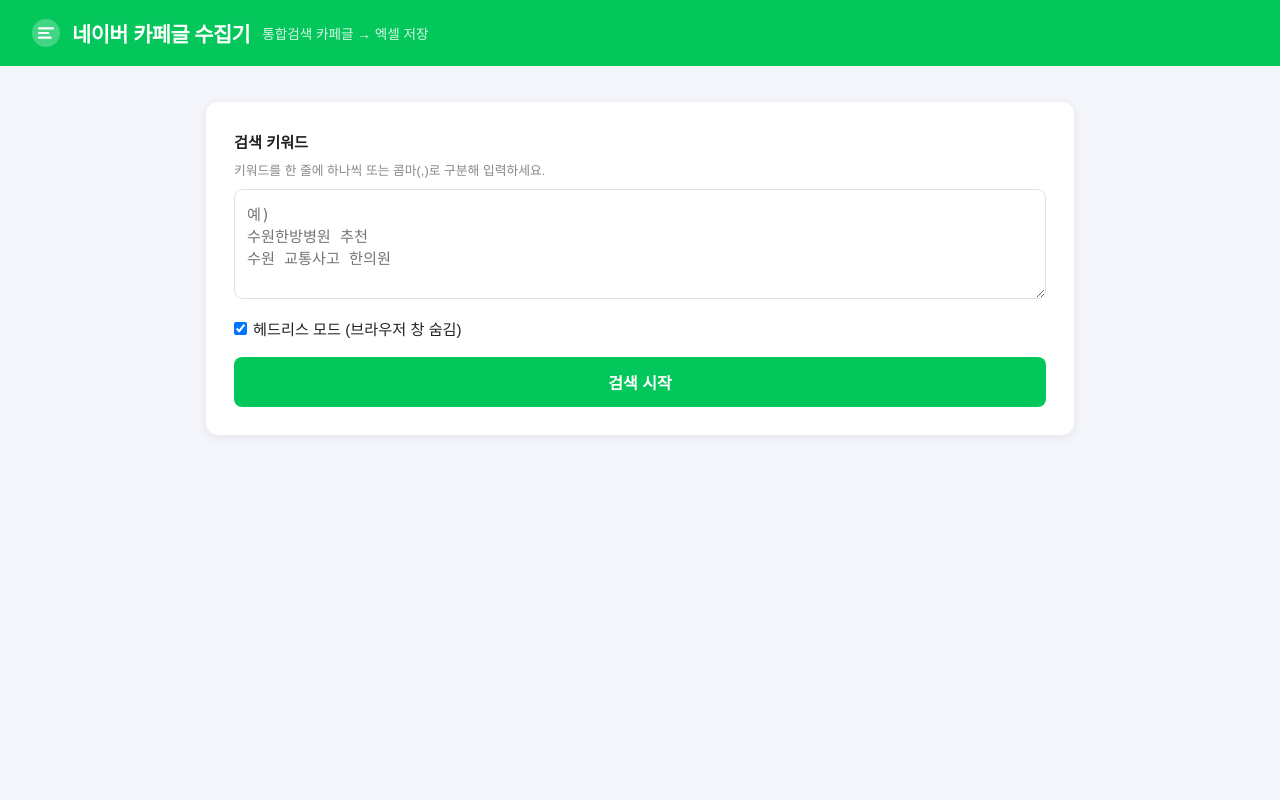
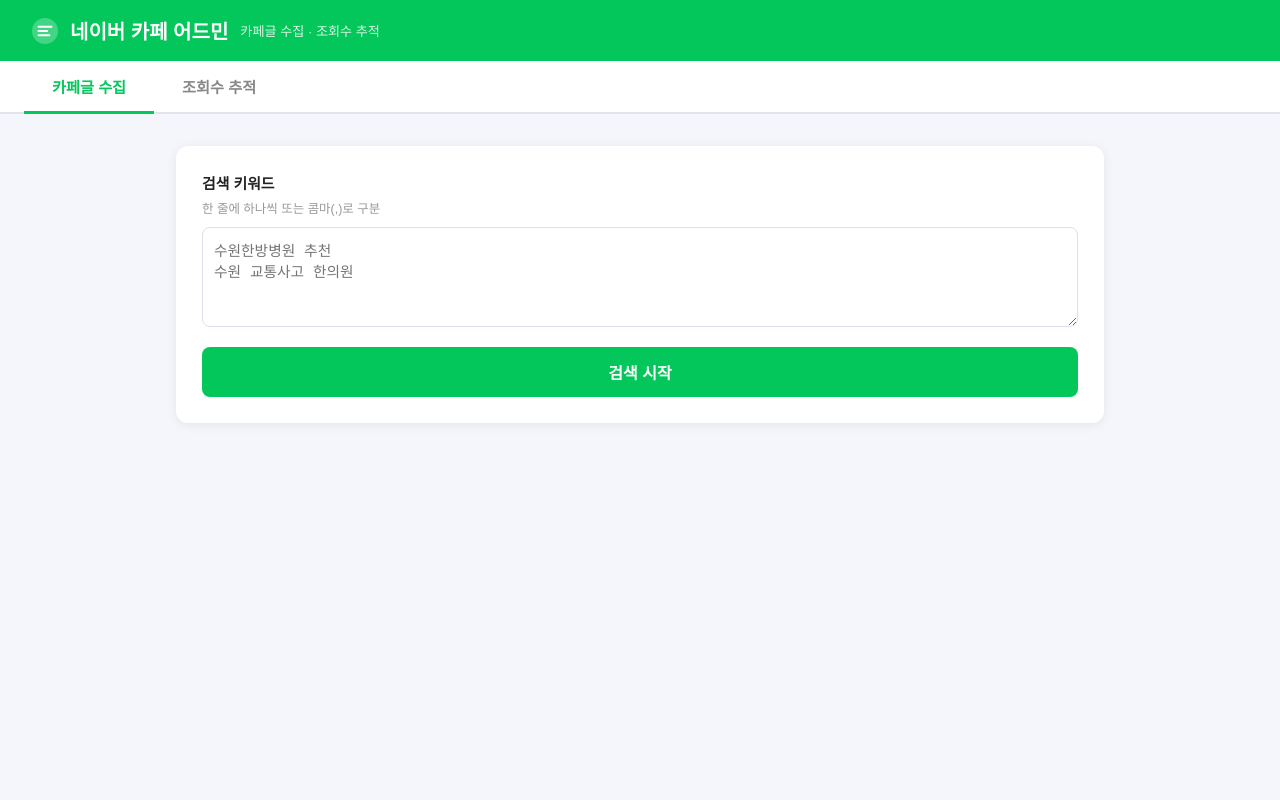
Before and after one commit to bydeteyu/test, a Flask app: page / in a window 1280 px wide. Run offline with Flask 3, Linux system fonts and the light colour scheme.

Commit message:
Add tracker tab: integrate view/comment count tracker into web admin

```diff
--- a/app.py
+++ b/app.py
@@ -1,50 +1,46 @@
 """
-네이버 카페글 수집기 — 웹 어드민
+네이버 카페글 수집기 + 조회수 추적기 — 웹 어드민
 실행: python app.py
 접속: http://localhost:5000
 """
 
 import os
+import csv
 import uuid
 import threading
+from io import StringIO
 from pathlib import Path
 from datetime import datetime
 
-from flask import (
-    Flask, render_template, request,
-    jsonify, send_file, abort
-)
+from flask import Flask, render_template, request, jsonify, send_file, abort, make_response
 
 from naver_cafe_collector import fetch_html, extract_posts, save_csv
+from naver_cafe_tracker import run_tracker
 
 app = Flask(__name__)
 
 OUTPUT_DIR = Path("output")
 OUTPUT_DIR.mkdir(exist_ok=True)
 
-# job_id → {status, results, files, error}
 JOBS: dict[str, dict] = {}
 
 
-def _run_job(job_id: str, keywords: list[str], headless: bool):
+# ── 수집기 ──────────────────────────────────────
+def _run_collect_job(job_id, keywords):
     job = JOBS[job_id]
     job["status"] = "running"
-    all_results = []
-    files = []
+    all_results, files = [], []
     try:
         for kw in keywords:
-            html = fetch_html(kw, headless=headless)
+            html = fetch_html(kw, headless=True)
             posts = extract_posts(html)
             if posts:
                 path = save_csv(kw, posts, OUTPUT_DIR)
                 files.append(str(path))
             all_results.append({"keyword": kw, "posts": posts})
-        job["results"] = all_results
-        job["files"] = files
-        job["status"] = "done"
+        job.update({"results": all_results, "files": files, "status": "done"})
     except Exception as e:
-        job["error"] = str(e)
-        job["status"] = "error"
+        job.update({"error": str(e), "status": "error"})
 
 
 @app.route("/")
@@ -59,13 +55,9 @@ def api_search():
     keywords = [k.strip() for k in raw.replace("\n", ",").split(",") if k.strip()]
     if not keywords:
         return jsonify({"error": "키워드를 입력하세요."}), 400
-
-    # 서버 환경에서는 항상 headless=True
-    headless = True
     job_id = uuid.uuid4().hex
     JOBS[job_id] = {"status": "pending", "results": [], "files": [], "error": ""}
-    t = threading.Thread(target=_run_job, args=(job_id, keywords, headless), daemon=True)
-    t.start()
+    threading.Thread(target=_run_collect_job, args=(job_id, keywords), daemon=True).start()
     return jsonify({"job_id": job_id})
 
 
@@ -88,6 +80,49 @@ def api_download():
     return send_file(p, as_attachment=True)
 
 
+# ── 추적기 ──────────────────────────────────────
+def _run_track_job(job_id, urls, cookie):
+    job = JOBS[job_id]
+    job["status"] = "running"
+    try:
+        rows = run_tracker(urls, cookie)
+        job.update({"rows": rows, "status": "done"})
+    except Exception as e:
+        job.update({"error": str(e), "status": "error"})
+
+
+@app.route("/api/track", methods=["POST"])
+def api_track():
+    data = request.get_json(force=True)
+    raw = data.get("urls", "")
+    urls = [u.strip() for u in raw.splitlines() if u.strip()]
+    if not urls:
+        return jsonify({"error": "URL을 입력하세요."}), 400
+    cookie = data.get("cookie", "")
+    job_id = uuid.uuid4().hex
+    JOBS[job_id] = {"status": "pending", "rows": [], "error": ""}
+    threading.Thread(target=_run_track_job, args=(job_id, urls, cookie), daemon=True).start()
+    return jsonify({"job_id": job_id})
+
+
+@app.route("/api/track/download")
+def api_track_download():
+    job_id = request.args.get("job_id", "")
+    job = JOBS.get(job_id)
+    if not job or job["status"] != "done":
+        abort(404)
+    rows = job["rows"]
+    si = StringIO()
+    fields = ["date", "title", "read_count", "comment_count", "url", "error"]
+    w = csv.DictWriter(si, fieldnames=fields, extrasaction="ignore")
+    w.writeheader()
+    w.writerows(rows)
+    output = make_response(si.getvalue().encode("utf-8-sig"))
+    output.headers["Content-Disposition"] = "attachment; filename=tracker_result.csv"
+    output.headers["Content-Type"] = "text/csv; charset=utf-8"
+    return output
+
+
 if __name__ == "__main__":
     port = int(os.environ.get("PORT", 5000))
     app.run(host="0.0.0.0", port=port, debug=False)
--- a/templates/index.html
+++ b/templates/index.html
@@ -3,216 +3,258 @@
 <head>
 <meta charset="UTF-8">
 <meta name="viewport" content="width=device-width, initial-scale=1">
-<title>네이버 카페글 수집기</title>
+<title>네이버 카페 어드민</title>
 <style>
   *, *::before, *::after { box-sizing: border-box; margin: 0; padding: 0; }
-  body { font-family: 'Pretendard', 'Apple SD Gothic Neo', sans-serif; background: #f4f6fb; color: #222; min-height: 100vh; }
+  body { font-family: 'Apple SD Gothic Neo', sans-serif; background: #f4f6fb; color: #222; min-height: 100vh; }
 
-  header { background: #03c75a; color: #fff; padding: 18px 32px; display: flex; align-items: center; gap: 12px; }
-  header h1 { font-size: 1.3rem; font-weight: 700; letter-spacing: -.5px; }
-  header span { font-size: .85rem; opacity: .85; }
+  header { background: #03c75a; color: #fff; padding: 16px 32px; display: flex; align-items: center; gap: 12px; }
+  header h1 { font-size: 1.25rem; font-weight: 700; }
+  header span { font-size: .82rem; opacity: .85; }
 
-  .wrap { max-width: 900px; margin: 36px auto; padding: 0 16px; }
+  /* 탭 */
+  .tabs { display: flex; background: #fff; border-bottom: 2px solid #e0e4ed; padding: 0 24px; }
+  .tab-btn {
+    padding: 14px 28px; font-size: .95rem; font-weight: 600; cursor: pointer;
+    border: none; background: none; color: #888; border-bottom: 3px solid transparent;
+    margin-bottom: -2px; transition: color .15s, border-color .15s;
+  }
+  .tab-btn.active { color: #03c75a; border-bottom-color: #03c75a; }
 
-  .card { background: #fff; border-radius: 12px; box-shadow: 0 2px 12px rgba(0,0,0,.08); padding: 28px; margin-bottom: 24px; }
+  .wrap { max-width: 960px; margin: 32px auto; padding: 0 16px; }
+  .tab-panel { display: none; }
+  .tab-panel.active { display: block; }
 
-  label { display: block; font-weight: 600; margin-bottom: 8px; font-size: .95rem; }
-  .hint { font-size: .8rem; color: #888; margin-bottom: 10px; }
+  .card { background: #fff; border-radius: 12px; box-shadow: 0 2px 12px rgba(0,0,0,.07); padding: 26px; margin-bottom: 22px; }
+  label.lbl { display: block; font-weight: 600; margin-bottom: 6px; font-size: .93rem; }
+  .hint { font-size: .78rem; color: #999; margin-bottom: 10px; }
 
   textarea {
-    width: 100%; height: 110px; border: 1.5px solid #dde1ea; border-radius: 8px;
-    padding: 12px; font-size: .95rem; resize: vertical; outline: none;
-    transition: border .2s;
+    width: 100%; border: 1.5px solid #dde1ea; border-radius: 8px;
+    padding: 11px; font-size: .92rem; resize: vertical; outline: none;
+    transition: border .18s;
   }
   textarea:focus { border-color: #03c75a; }
-
-  .options { display: flex; align-items: center; gap: 16px; margin-top: 14px; flex-wrap: wrap; }
-  .options label { font-weight: 400; display: flex; align-items: center; gap: 6px; margin: 0; cursor: pointer; }
+  .ta-kw { height: 100px; }
+  .ta-url { height: 130px; }
+  .ta-cookie { height: 60px; }
 
   button.run {
-    margin-top: 18px; width: 100%; padding: 13px;
+    margin-top: 16px; width: 100%; padding: 13px;
     background: #03c75a; color: #fff; font-size: 1rem; font-weight: 700;
     border: none; border-radius: 8px; cursor: pointer; transition: background .2s;
   }
   button.run:hover { background: #02a84b; }
   button.run:disabled { background: #b2dfcc; cursor: not-allowed; }
 
-  /* 상태 바 */
-  #statusBar { display: none; padding: 12px 16px; border-radius: 8px; font-size: .9rem; margin-bottom: 18px; }
-  #statusBar.running { background: #fff8e1; color: #b8860b; border: 1px solid #ffe082; }
-  #statusBar.done    { background: #e8f5e9; color: #2e7d32; border: 1px solid #a5d6a7; }
-  #statusBar.error   { background: #fce4ec; color: #c62828; border: 1px solid #f48fb1; }
+  .status-bar { display: none; padding: 11px 15px; border-radius: 8px; font-size: .88rem; margin-bottom: 16px; }
+  .status-bar.running { background: #fff8e1; color: #b8860b; border: 1px solid #ffe082; }
+  .status-bar.done    { background: #e8f5e9; color: #2e7d32; border: 1px solid #a5d6a7; }
+  .status-bar.error   { background: #fce4ec; color: #c62828; border: 1px solid #f48fb1; }
 
-  /* 결과 */
-  .kw-block { margin-bottom: 28px; }
-  .kw-title {
-    font-size: 1rem; font-weight: 700; margin-bottom: 10px;
+  .kw-block { margin-bottom: 24px; }
+  .block-title {
+    font-size: .97rem; font-weight: 700; margin-bottom: 10px;
     display: flex; align-items: center; justify-content: space-between; flex-wrap: wrap; gap: 8px;
   }
-  .kw-title .badge { background: #03c75a; color: #fff; font-size: .75rem; padding: 2px 10px; border-radius: 20px; }
+  .badge { background: #03c75a; color: #fff; font-size: .72rem; padding: 2px 10px; border-radius: 20px; }
   .dl-btn {
-    display: inline-flex; align-items: center; gap: 6px;
-    background: #1976d2; color: #fff; font-size: .82rem; font-weight: 600;
-    padding: 5px 14px; border-radius: 6px; text-decoration: none; cursor: pointer;
-    border: none;
+    display: inline-flex; align-items: center; gap: 5px;
+    background: #1976d2; color: #fff; font-size: .8rem; font-weight: 600;
+    padding: 5px 13px; border-radius: 6px; text-decoration: none; border: none; cursor: pointer;
   }
   .dl-btn:hover { background: #1565c0; }
 
-  table { width: 100%; border-collapse: collapse; font-size: .88rem; }
-  th { background: #f0f4f8; padding: 9px 12px; text-align: left; font-weight: 600; border-bottom: 2px solid #dde1ea; }
-  td { padding: 9px 12px; border-bottom: 1px solid #eef0f4; vertical-align: top; word-break: break-all; }
+  table { width: 100%; border-collapse: collapse; font-size: .86rem; }
+  th { background: #f0f4f8; padding: 8px 11px; text-align: left; font-weight: 600; border-bottom: 2px solid #dde1ea; }
+  td { padding: 8px 11px; border-bottom: 1px solid #eef0f4; vertical-align: top; word-break: break-all; }
   tr:last-child td { border-bottom: none; }
   tr:hover td { background: #f8fffe; }
   td a { color: #1976d2; text-decoration: none; }
   td a:hover { text-decoration: underline; }
+  .empty { color: #bbb; font-size: .88rem; padding: 16px 0; }
+  .err-cell { color: #c62828; font-size: .8rem; }
 
-  .empty { color: #aaa; font-size: .9rem; padding: 18px 0; }
-
-  .spinner {
-    display: inline-block; width: 18px; height: 18px; vertical-align: middle;
-    border: 3px solid #b2dfcc; border-top-color: #03c75a;
-    border-radius: 50%; animation: spin .7s linear infinite;
-    margin-right: 8px;
-  }
+  .spinner { display: inline-block; width: 16px; height: 16px; vertical-align: middle;
+    border: 3px solid #c8e6c9; border-top-color: #03c75a;
+    border-radius: 50%; animation: spin .7s linear infinite; margin-right: 7px; }
   @keyframes spin { to { transform: rotate(360deg); } }
 </style>
 </head>
 <body>
 
 <header>
-  <svg width="28" height="28" viewBox="0 0 24 24" fill="none"><circle cx="12" cy="12" r="12" fill="white" fill-opacity=".25"/><path d="M6 8h12M6 12h8M6 16h10" stroke="white" stroke-width="1.8" stroke-linecap="round"/></svg>
-  <h1>네이버 카페글 수집기</h1>
-  <span>통합검색 카페글 → 엑셀 저장</span>
+  <svg width="26" height="26" viewBox="0 0 24 24" fill="none"><circle cx="12" cy="12" r="12" fill="white" fill-opacity=".25"/><path d="M6 8h12M6 12h8M6 16h10" stroke="white" stroke-width="1.8" stroke-linecap="round"/></svg>
+  <h1>네이버 카페 어드민</h1>
+  <span>카페글 수집 · 조회수 추적</span>
 </header>
+
+<!-- 탭 -->
+<div class="tabs">
+  <button class="tab-btn active" onclick="switchTab('collect', this)">카페글 수집</button>
+  <button class="tab-btn" onclick="switchTab('track', this)">조회수 추적</button>
+</div>
 
 <div class="wrap">
 
-  <!-- 입력 폼 -->
-  <div class="card">
-    <label for="kwInput">검색 키워드</label>
-    <p class="hint">키워드를 한 줄에 하나씩 또는 콤마(,)로 구분해 입력하세요.</p>
-    <textarea id="kwInput" placeholder="예)&#10;수원한방병원 추천&#10;수원 교통사고 한의원"></textarea>
-
-    <div class="options">
-      <label>
-        <input type="checkbox" id="headlessChk" checked>
-        헤드리스 모드 (브라우저 창 숨김)
-      </label>
+  <!-- ── 탭1: 카페글 수집 ── -->
+  <div id="panel-collect" class="tab-panel active">
+    <div class="card">
+      <label class="lbl" for="kwInput">검색 키워드</label>
+      <p class="hint">한 줄에 하나씩 또는 콤마(,)로 구분</p>
+      <textarea id="kwInput" class="ta-kw" placeholder="수원한방병원 추천&#10;수원 교통사고 한의원"></textarea>
+      <button class="run" id="collectBtn" onclick="startCollect()">검색 시작</button>
     </div>
-
-    <button class="run" id="runBtn" onclick="startSearch()">검색 시작</button>
+    <div id="collectStatus" class="status-bar"></div>
+    <div id="collectResults"></div>
   </div>
 
-  <!-- 상태 -->
-  <div id="statusBar"></div>
+  <!-- ── 탭2: 조회수 추적 ── -->
+  <div id="panel-track" class="tab-panel">
+    <div class="card">
+      <label class="lbl" for="urlInput">추적할 게시글 URL</label>
+      <p class="hint">한 줄에 하나씩 입력 (# 으로 시작하는 줄은 무시)</p>
+      <textarea id="urlInput" class="ta-url" placeholder="https://cafe.naver.com/카페이름/123456&#10;https://cafe.naver.com/카페이름/789012"></textarea>
 
-  <!-- 결과 -->
-  <div id="results"></div>
+      <label class="lbl" for="cookieInput" style="margin-top:14px">네이버 쿠키 <span style="font-weight:400;color:#aaa">(선택 — 회원공개 글일 때만)</span></label>
+      <p class="hint">로그인 후 개발자도구 → 네트워크 탭에서 Cookie 헤더 값 복사</p>
+      <textarea id="cookieInput" class="ta-cookie" placeholder="NID_AUT=...; NID_SES=..."></textarea>
+
+      <button class="run" id="trackBtn" onclick="startTrack()">조회수 추적 시작</button>
+    </div>
+    <div id="trackStatus" class="status-bar"></div>
+    <div id="trackResults"></div>
+  </div>
 
 </div>
 
 <script>
+// ── 탭 전환 ──────────────────────────────────
+function switchTab(name, btn) {
+  document.querySelectorAll('.tab-panel').forEach(p => p.classList.remove('active'));
+  document.querySelectorAll('.tab-btn').forEach(b => b.classList.remove('active'));
+  document.getElementById('panel-' + name).classList.add('active');
+  btn.classList.add('active');
+}
+
+// ── 공통 유틸 ────────────────────────────────
+function escHtml(s) {
+  return String(s ?? '').replace(/&/g,'&amp;').replace(/</g,'&lt;').replace(/>/g,'&gt;').replace(/"/g,'&quot;');
+}
+function setStatus(id, type, msg) {
+  const el = document.getElementById(id);
+  el.className = 'status-bar ' + type;
+  el.style.display = 'block';
+  el.innerHTML = (type === 'running' ? '<span class="spinner"></span>' : '') + msg;
+}
 let pollTimer = null;
 
-async function startSearch() {
+// ── 카페글 수집 ──────────────────────────────
+async function startCollect() {
   const raw = document.getElementById('kwInput').value.trim();
   if (!raw) { alert('키워드를 입력하세요.'); return; }
-
-  const headless = document.getElementById('headlessChk').checked;
-  document.getElementById('runBtn').disabled = true;
-  document.getElementById('results').innerHTML = '';
-  setStatus('running', '수집 중입니다… 잠시 기다려 주세요.');
+  document.getElementById('collectBtn').disabled = true;
+  document.getElementById('collectResults').innerHTML = '';
+  setStatus('collectStatus', 'running', '수집 중입니다… 잠시 기다려 주세요.');
 
   const res = await fetch('/api/search', {
-    method: 'POST',
-    headers: {'Content-Type': 'application/json'},
-    body: JSON.stringify({ keywords: raw, headless })
+    method: 'POST', headers: {'Content-Type': 'application/json'},
+    body: JSON.stringify({ keywords: raw })
   });
   const { job_id, error } = await res.json();
-  if (error) { setStatus('error', error); enableBtn(); return; }
-
-  pollTimer = setInterval(() => pollStatus(job_id), 2000);
+  if (error) { setStatus('collectStatus', 'error', error); document.getElementById('collectBtn').disabled = false; return; }
+  pollTimer = setInterval(() => pollCollect(job_id), 2500);
 }
 
-async function pollStatus(job_id) {
-  const res = await fetch(`/api/status/${job_id}`);
-  const job = await res.json();
-
+async function pollCollect(job_id) {
+  const job = await (await fetch('/api/status/' + job_id)).json();
   if (job.status === 'running' || job.status === 'pending') return;
-
   clearInterval(pollTimer);
-  enableBtn();
-
-  if (job.status === 'error') {
-    setStatus('error', '오류 발생: ' + job.error);
-    return;
-  }
-
+  document.getElementById('collectBtn').disabled = false;
+  if (job.status === 'error') { setStatus('collectStatus', 'error', '오류: ' + job.error); return; }
   const total = job.results.reduce((s, r) => s + r.posts.length, 0);
-  setStatus('done', `완료! 총 ${total}건 수집됨.`);
-  renderResults(job.results, job.files);
+  setStatus('collectStatus', 'done', `완료! 총 ${total}건 수집됨.`);
+  renderCollect(job.results, job.files);
 }
 
-function renderResults(results, files) {
-  const wrap = document.getElementById('results');
+function renderCollect(results, files) {
+  const wrap = document.getElementById('collectResults');
   wrap.innerHTML = '';
-
-  results.forEach((r, i) => {
-    const file = files.find(f => f.includes(sanitizeForPath(r.keyword)));
+  results.forEach(r => {
+    const file = files.find(f => f.replace(/[^\w가-힣]/g,'_').includes(r.keyword.replace(/[^\w가-힣]/g,'_')));
+    const dlBtn = file ? `<a class="dl-btn" href="/api/download?path=${encodeURIComponent(file)}">↓ CSV 다운로드</a>` : '';
+    let rows = r.posts.length === 0
+      ? `<tr><td colspan="4" class="empty">결과 없음</td></tr>`
+      : r.posts.map((p, i) => `<tr><td>${i+1}</td><td>${escHtml(p['제목'])}</td><td>${escHtml(p['카페이름'])}</td><td><a href="${escHtml(p['링크'])}" target="_blank">바로가기</a></td></tr>`).join('');
     const block = document.createElement('div');
     block.className = 'card kw-block';
-
-    const dlBtn = file
-      ? `<a class="dl-btn" href="/api/download?path=${encodeURIComponent(file)}">
-           ⬇ 엑셀 다운로드
-         </a>`
-      : '';
-
-    let rows = '';
-    if (r.posts.length === 0) {
-      rows = `<tr><td colspan="3" class="empty">결과 없음</td></tr>`;
-    } else {
-      r.posts.forEach((p, idx) => {
-        rows += `<tr>
-          <td>${idx + 1}</td>
-          <td>${escHtml(p['제목'])}</td>
-          <td>${escHtml(p['카페이름'])}</td>
-          <td><a href="${escHtml(p['링크'])}" target="_blank" rel="noopener">바로가기</a></td>
-        </tr>`;
-      });
-    }
-
-    block.innerHTML = `
-      <div class="kw-title">
-        <span>${escHtml(r.keyword)} <span class="badge">${r.posts.length}건</span></span>
-        ${dlBtn}
-      </div>
-      <table>
-        <thead><tr><th>#</th><th>제목</th><th>카페</th><th>링크</th></tr></thead>
-        <tbody>${rows}</tbody>
-      </table>`;
+    block.innerHTML = `<div class="block-title"><span>${escHtml(r.keyword)} <span class="badge">${r.posts.length}건</span></span>${dlBtn}</div>
+      <table><thead><tr><th>#</th><th>제목</th><th>카페</th><th>링크</th></tr></thead><tbody>${rows}</tbody></table>`;
     wrap.appendChild(block);
   });
 }
 
-function setStatus(type, msg) {
-  const bar = document.getElementById('statusBar');
-  bar.className = type;
-  bar.style.display = 'block';
-  const spinner = type === 'running' ? '<span class="spinner"></span>' : '';
-  bar.innerHTML = spinner + msg;
+// ── 조회수 추적 ──────────────────────────────
+let trackTimer = null;
+let currentTrackJob = null;
+
+async function startTrack() {
+  const raw = document.getElementById('urlInput').value.trim();
+  if (!raw) { alert('URL을 입력하세요.'); return; }
+  const cookie = document.getElementById('cookieInput').value.trim();
+  document.getElementById('trackBtn').disabled = true;
+  document.getElementById('trackResults').innerHTML = '';
+  setStatus('trackStatus', 'running', '조회수 확인 중… URL 수에 따라 시간이 걸릴 수 있습니다.');
+
+  const res = await fetch('/api/track', {
+    method: 'POST', headers: {'Content-Type': 'application/json'},
+    body: JSON.stringify({ urls: raw, cookie })
+  });
+  const { job_id, error } = await res.json();
+  if (error) { setStatus('trackStatus', 'error', error); document.getElementById('trackBtn').disabled = false; return; }
+  currentTrackJob = job_id;
+  trackTimer = setInterval(() => pollTrack(job_id), 2500);
 }
 
-function enableBtn() {
-  document.getElementById('runBtn').disabled = false;
+async function pollTrack(job_id) {
+  const job = await (await fetch('/api/status/' + job_id)).json();
+  if (job.status === 'running' || job.status === 'pending') return;
+  clearInterval(trackTimer);
+  document.getElementById('trackBtn').disabled = false;
+  if (job.status === 'error') { setStatus('trackStatus', 'error', '오류: ' + job.error); return; }
+  const ok = job.rows.filter(r => !r.error).length;
+  setStatus('trackStatus', 'done', `완료! ${ok}/${job.rows.length}건 수집됨.`);
+  renderTrack(job.rows, job_id);
 }
 
-function escHtml(s) {
-  return String(s).replace(/&/g,'&amp;').replace(/</g,'&lt;').replace(/>/g,'&gt;').replace(/"/g,'&quot;');
+function renderTrack(rows, job_id) {
+  const wrap = document.getElementById('trackResults');
+  wrap.innerHTML = '';
+  const block = document.createElement('div');
+  block.className = 'card';
+  const dlBtn = `<button class="dl-btn" onclick="downloadTrack('${job_id}')">↓ CSV 다운로드</button>`;
+  let trs = rows.map((r, i) => {
+    const err = r.error ? `<span class="err-cell">${escHtml(r.error)}</span>` : '';
+    return `<tr>
+      <td>${i+1}</td>
+      <td>${escHtml(r.title) || '<span style="color:#bbb">-</span>'}</td>
+      <td style="text-align:right">${r.read_count !== '' ? Number(r.read_count).toLocaleString() : '-'}</td>
+      <td style="text-align:right">${r.comment_count !== '' ? Number(r.comment_count).toLocaleString() : '-'}</td>
+      <td><a href="${escHtml(r.url)}" target="_blank">바로가기</a></td>
+      <td>${err}</td>
+    </tr>`;
+  }).join('');
+  block.innerHTML = `
+    <div class="block-title"><span>추적 결과 <span class="badge">${rows.length}건</span></span>${dlBtn}</div>
+    <table>
+      <thead><tr><th>#</th><th>제목</th><th>조회수</th><th>댓글수</th><th>링크</th><th>오류</th></tr></thead>
+      <tbody>${trs}</tbody>
+    </table>`;
+  wrap.appendChild(block);
 }
 
-function sanitizeForPath(kw) {
-  return kw.replace(/[^\w가-힣]/g, '_').replace(/_+/g,'_').replace(/^_|_$/g,'');
+function downloadTrack(job_id) {
+  window.location = '/api/track/download?job_id=' + job_id;
 }
 </script>
 </body>
```
Also changed, not shown: naver_cafe_tracker.py (added, +146 -0 lines).
